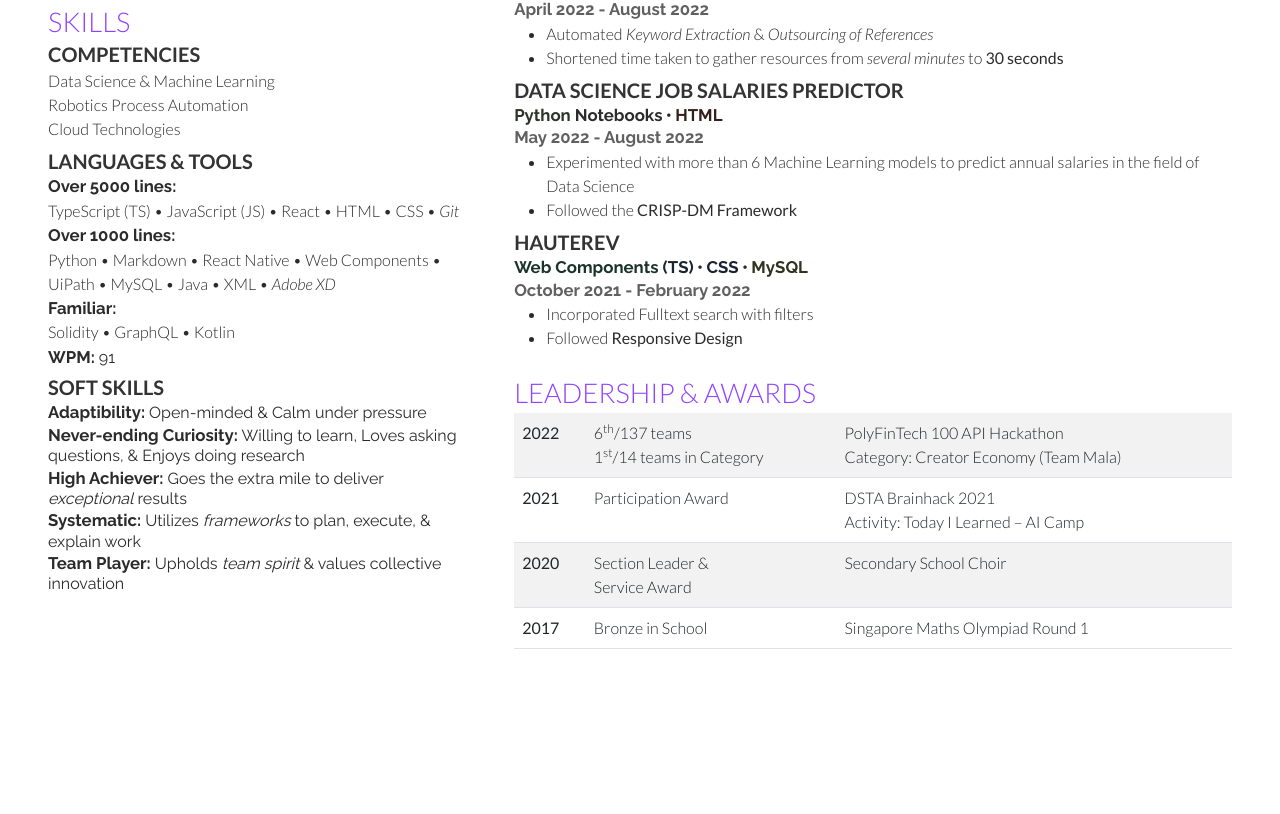
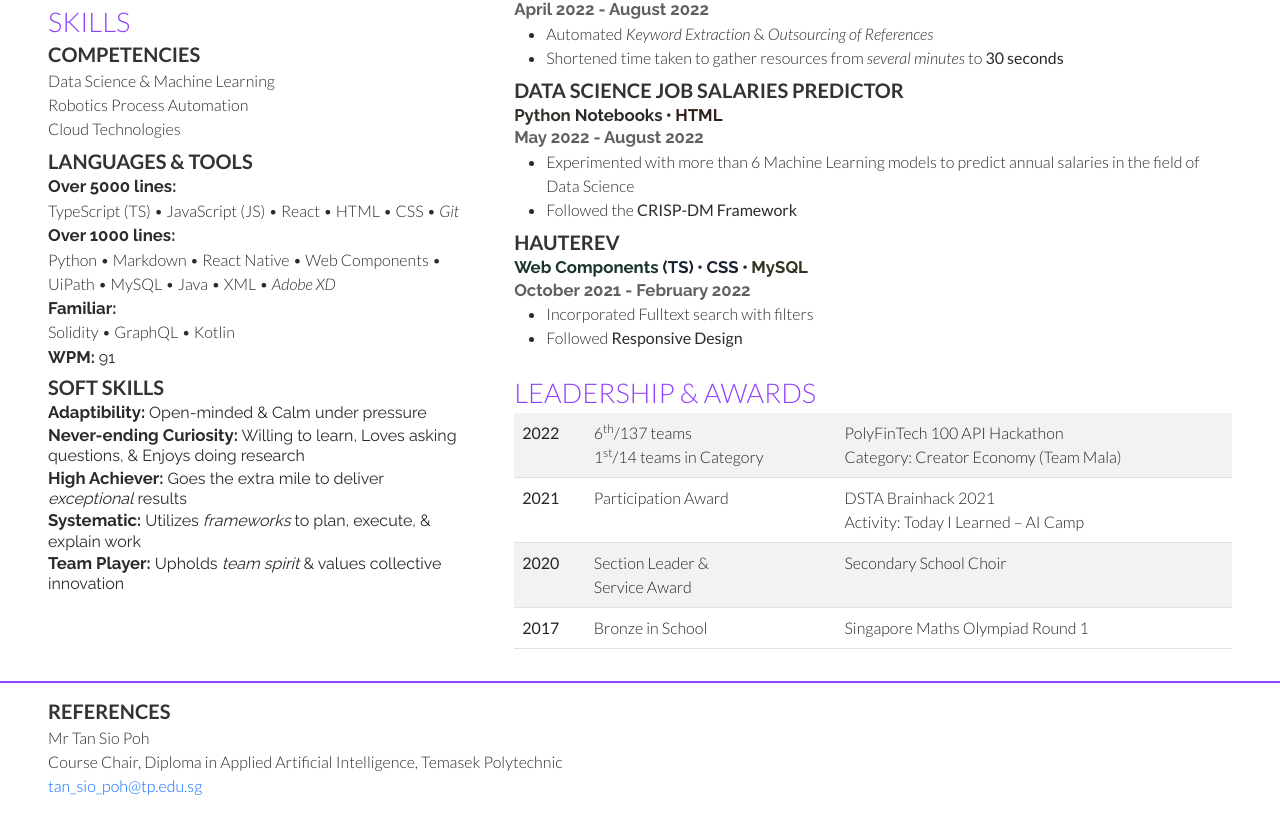
Before and after one commit to TMK04/resume, a React (Create React App) app: page / in a window 1280 px wide. Shown: the part 555-1369 px from the top of the page. Before the commit the page ends 1236 px from the top, so only its background shows below. Built offline with nearby package versions, Linux system fonts and the light colour scheme.

Commit message:
feat: add ReferencesSection

```diff
--- a/src/App.tsx
+++ b/src/App.tsx
@@ -5,6 +5,7 @@ import EducationSection from "./sections/EducationSection";
 import ExperienceSection from "./sections/ExperienceSection";
 import LinksSection from "./sections/LinksSection";
 import LnASection from "./sections/LnASection";
+import ReferencesSection from "./sections/ReferencesSection";
 import SkillsSection from "./sections/SkillsSection";
 
 import "./App.css";
@@ -43,6 +44,10 @@ function App() {
           <SkillsSection />
         </aside>
       </main>
+      <Separator />
+      <footer className="mx-5">
+        <ReferencesSection />
+      </footer>
     </div>
   );
 }
--- /dev/null
+++ b/src/sections/ReferencesSection/index.tsx
@@ -0,0 +1,14 @@
+import Link from "../../components/Link";
+import { Subsection } from "../../components/Section";
+
+export default function ReferencesSection() {
+  return (
+    <Subsection h3_props={{ children: "References" }}>
+      Mr Tan Sio Poh
+      <br />
+      Course Chair, Diploma in Applied Artificial Intelligence, Temasek Polytechnic
+      <br />
+      <Link href="mailto:tan_sio_poh@tp.edu.sg">tan_sio_poh@tp.edu.sg</Link>
+    </Subsection>
+  );
+}
```
